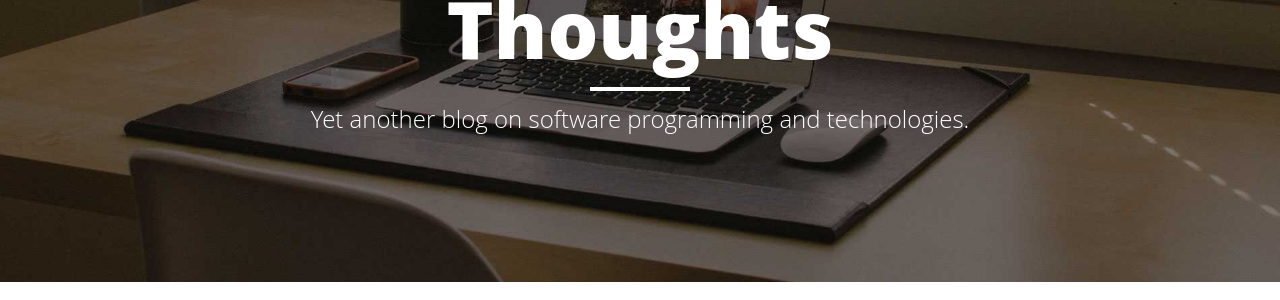
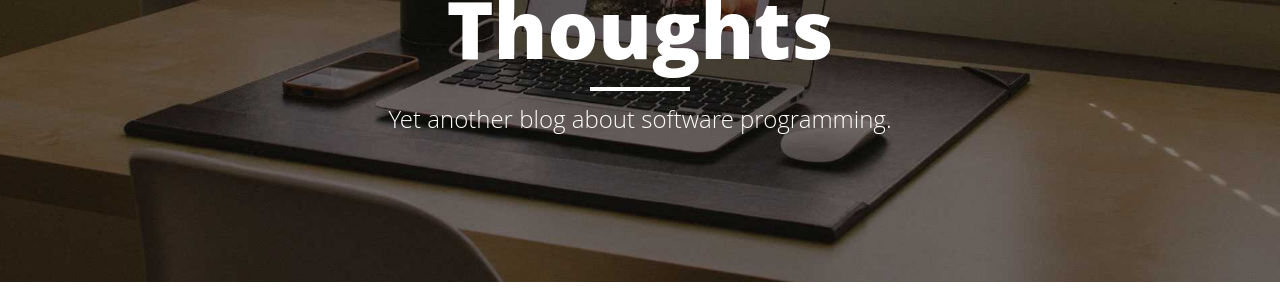
Before and after one commit to puffsun/puffsun.github.io-source, a Jekyll site: the page built from index.html, in a window 1280 px wide. Shown: the part 254-554 px from the top of the page. Built offline with Jekyll 4.4.1, drawn with Linux system fonts in a browser that asks for light colours; nearby versions of some CDN libraries; some web fonts are replaced; the list of posts is cut into pages by our own code.

Commit message:
Change site subtitle.

```diff
--- a/index.html
+++ b/index.html
@@ -1,6 +1,6 @@
 ---
 layout: page
-description: "Yet another blog on software programming and technologies."
+description: "Yet another blog about software programming."
 ---
 
 {% for post in paginator.posts %}
```
